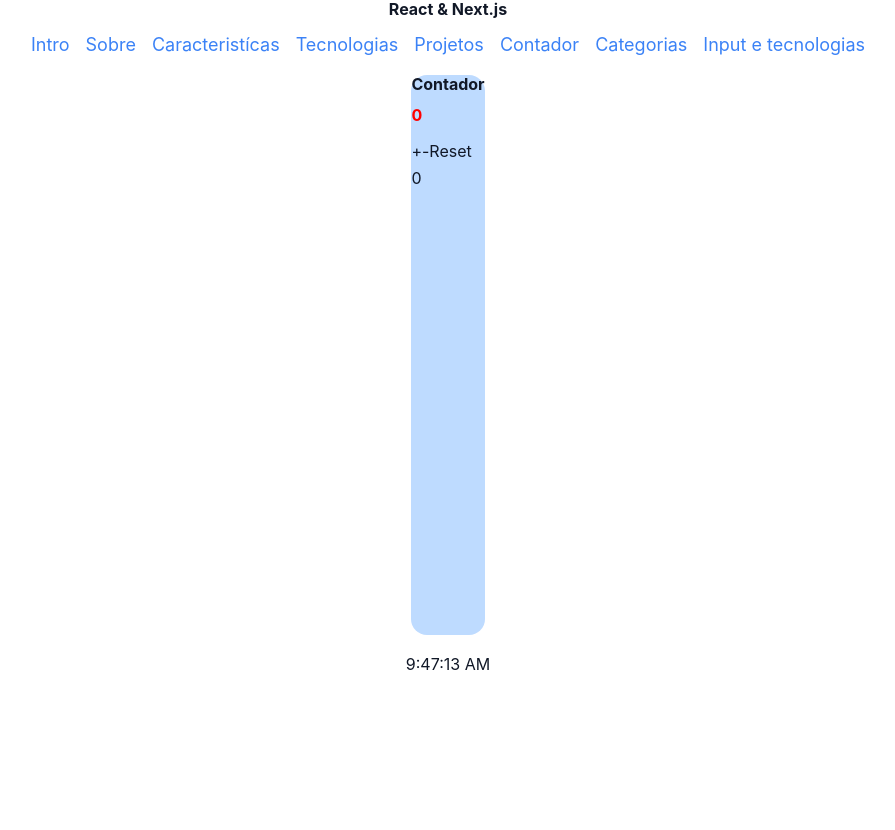
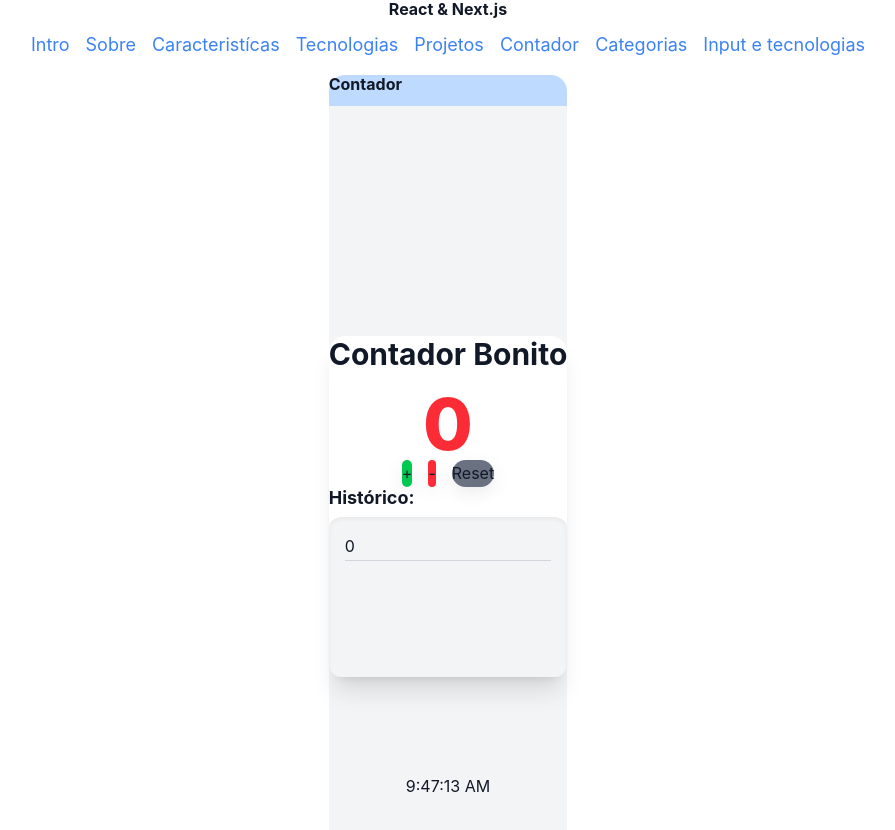
Before and after one commit to maximonunes/maximomnunes, a Next.js app: page /contador in a window 1280 px wide. Shown: the top 830 px of the page, without its empty margins (192-1087 px from the left). Before the commit the page ends 800 px from the top, so only its background shows below. Built offline with nearby package versions, Linux system fonts and the light colour scheme.

Commit message:
Correção contador

```diff
--- a/components/Contador.tsx
+++ b/components/Contador.tsx
@@ -1,53 +1,80 @@
-'use client';
-import { useState, useEffect } from 'react';
+import { useState, useEffect } from "react";
 
-export default function Contador() {
+export default function PaginaContador() {
   const [count, setCount] = useState(0);
   const [history, setHistory] = useState<number[]>([]);
 
   useEffect(() => {
-    const saved = localStorage.getItem('contador');
+    const saved = localStorage.getItem("contador");
     if (saved) setCount(Number(saved));
 
-    const savedHistory = localStorage.getItem('contadorHistory');
+    const savedHistory = localStorage.getItem("contadorHistory");
     if (savedHistory) setHistory(JSON.parse(savedHistory));
   }, []);
 
   useEffect(() => {
-    localStorage.setItem('contador', count.toString());
-    setHistory(prev => {
+    localStorage.setItem("contador", count.toString());
+    setHistory((prev) => {
       const newHist = [...prev, count];
-      localStorage.setItem('contadorHistory', JSON.stringify(newHist));
+      localStorage.setItem("contadorHistory", JSON.stringify(newHist));
       return newHist;
     });
   }, [count]);
 
-
-  const incrementar = () => setCount( prev =>Math.max( prev + 1 ,10));
-
-  const decrementar = () => setCount(prev => Math.min(prev -1 , 0));
-
+  const incrementar = () => setCount((prev) => Math.max(prev + 1, 10));
+  const decrementar = () => setCount((prev) => Math.min(prev - 1, 0));
   const reset = () => setCount(0);
 
-  let color = '';
-  if(count <= 3){
-    color = 'red';
-  } else if( count <= 7){
-    color = 'yellow'
+  let color = "";
+  if (count <= 3) {
+    color = "text-red-500";
+  } else if (count <= 7) {
+    color = "text-yellow-500";
   } else {
-    color = 'green';
+    color = "text-green-500";
   }
 
-  return(
-    <div>
-        <h2 style = {{color}}>{count}</h2>
-        <button onClick={incrementar}>+</button>
-        <button onClick={decrementar}>-</button>
-        <button onClick={reset}>Reset</button>
+  return (
+    <div className="min-h-screen flex items-center justify-center bg-gray-100 p-6">
+      <div className="bg-white shadow-xl rounded-2xl p-10 max-w-md w-full text-center space-y-6">
+        <h1 className="text-3xl font-bold mb-4">Contador Bonito</h1>
 
-        <ul>
-            {history.map( (v , i) => <li key = {i}>{v}</li>)}
-        </ul>
+        <div className="text-7xl font-extrabold transition-all duration-300 ${color}">
+          <span className={color}>{count}</span>
+        </div>
+
+        <div className="flex justify-center gap-4 mt-6">
+          <button
+            onClick={incrementar}
+            className="px-6 py-3 bg-green-500 text-white rounded-2xl shadow hover:bg-green-600 transition"
+          >
+            +
+          </button>
+          <button
+            onClick={decrementar}
+            className="px-6 py-3 bg-red-500 text-white rounded-2xl shadow hover:bg-red-600 transition"
+          >
+            -
+          </button>
+          <button
+            onClick={reset}
+            className="px-6 py-3 bg-gray-500 text-white rounded-2xl shadow hover:bg-gray-600 transition"
+          >
+            Reset
+          </button>
+        </div>
+
+        <div className="mt-6 text-left">
+          <h2 className="font-semibold text-lg mb-2">Histórico:</h2>
+          <ul className="bg-gray-100 rounded-xl p-4 h-40 overflow-auto shadow-inner">
+            {history.map((v, i) => (
+              <li key={i} className="border-b border-gray-300 py-1">
+                {v}
+              </li>
+            ))}
+          </ul>
+        </div>
+      </div>
     </div>
-  )
+  );
 }
```
